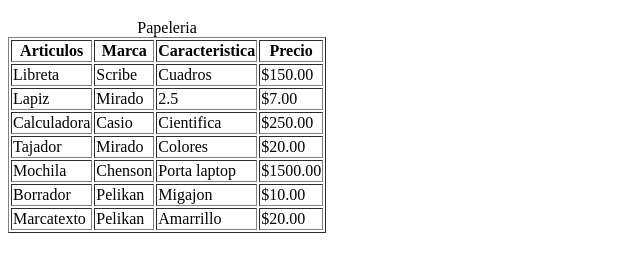
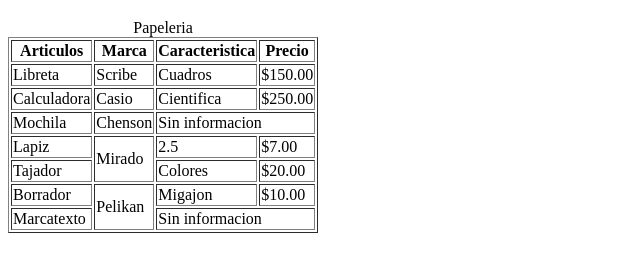
Before and after one commit to JHPAT100/Ejercicios_HTML, a plain HTML site: page U2/AA 2.1 Reporte practico/Ejercicio_3/tabla_1.html in a window 1280 px wide. Shown: the part 61-330 px from the top of the page, without its empty margins (0-640 px from the left). Drawn offline with Linux system fonts and the light colour scheme.

Commit message:
UnionFilasColumnas
Union de las filas y columnas en la tabla

```diff
--- a/U2/AA 2.1 Reporte practico/Ejercicio_3/tabla_1.html
+++ b/U2/AA 2.1 Reporte practico/Ejercicio_3/tabla_1.html
@@ -7,6 +7,7 @@
     <title>Document</title>
 </head>
 <body>
+
     <h1>Tabla 1</h1>
     <!-- Crear tabla con table-->
     <table border="1">
@@ -27,13 +28,7 @@
             <td>Cuadros</td>
             <td>$150.00</td>
         </tr>
-        <tr>
-            <td>Lapiz</td>
-            <td>Mirado</td>
-            <td>2.5</td>
-            <td>$7.00</td>
-        </tr>
-        <!--5 articulos mas-->
+
         <tr>
             <td>Calculadora</td>
             <td>Casio</td>
@@ -42,29 +37,34 @@
         </tr>
 
         <tr>
+            <td>Mochila</td>
+            <td>Chenson</td>
+            <td colspan="2">Sin informacion</td>
+        </tr>
+
+        <tr>
+            <td>Lapiz</td>
+            <td rowspan="2">Mirado</td>
+            <td>2.5</td>
+            <td>$7.00</td>
+        </tr>
+
+        <tr>
             <td>Tajador</td>
-            <td>Mirado</td>
             <td>Colores</td>
             <td>$20.00</td>
         </tr>
 
         <tr>
-            <td>Mochila</td>
-            <td>Chenson</td>
-            <td>Porta laptop</td>
-            <td>$1500.00</td>
-        </tr>
-        <tr>
             <td>Borrador</td>
-            <td>Pelikan</td>
+            <td rowspan="2">Pelikan</td>
             <td>Migajon</td>
             <td>$10.00</td>
         </tr>
         <tr>
             <td>Marcatexto</td>
-            <td>Pelikan</td>
-            <td>Amarrillo</td>
-            <td>$20.00</td>
+            <td colspan="2">Sin informacion</td>
+
         </tr>
     </table>
 
```
